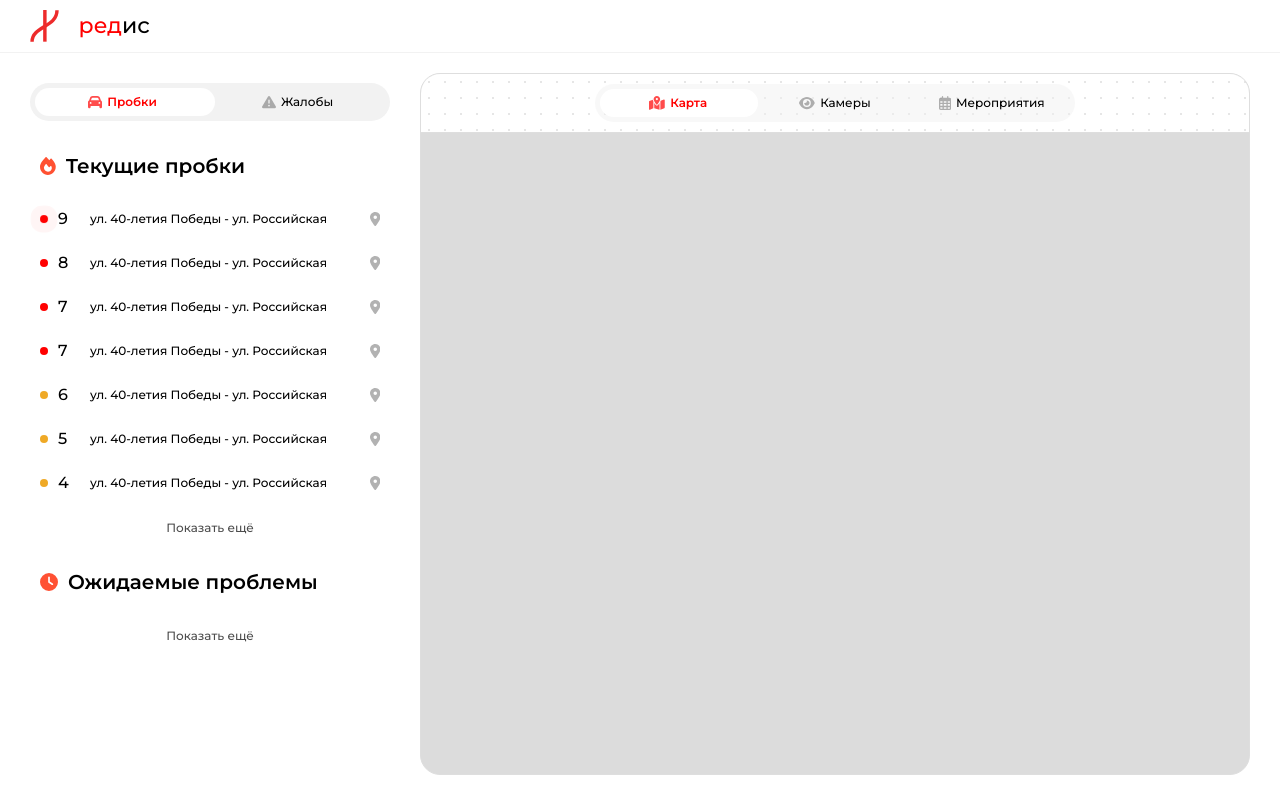
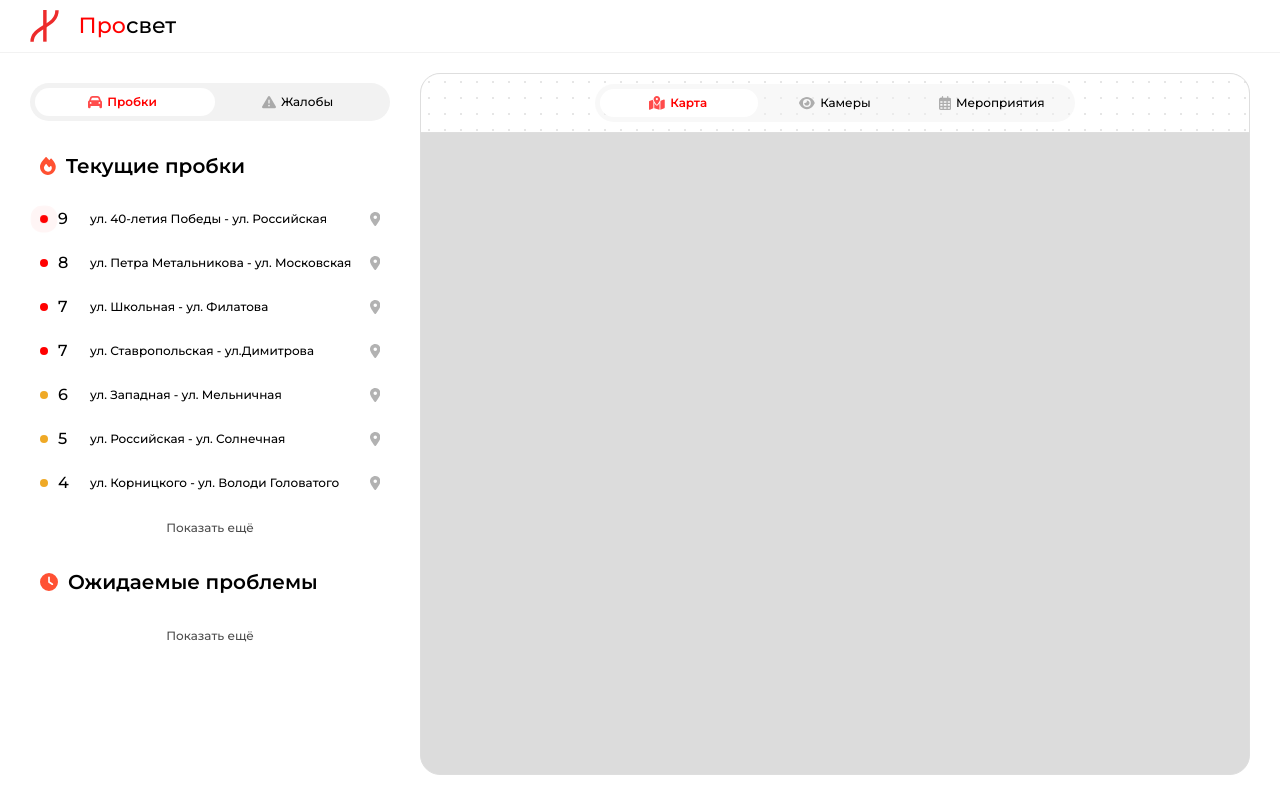
Before and after one commit to V1Jin/2nets, a plain HTML site: page frontend/index.html in a window 1280 px wide. Drawn offline with Linux system fonts and the light colour scheme; no server answers.

Commit message:
PredFinal version

```diff
--- a/camera_data.json
+++ b/camera_data.json
@@ -11,5 +11,7 @@
 
         {"type": "Feature", "id": 3, "geometry": {"type": "Point", "coordinates": [45.033709270705394,38.99925348742302]}, "properties": {"balloonContentHeader": "<strong>Корницкого/Кузнечная</strong>", "balloonContentBody": "<div><video src='assets/src/images/video.mp4' width='300px' autoplay='true' loop='true'></video></div>", "balloonContentFooter": "<span style='color:red'>Про</span>свет", "clusterCaption": "<strong><s>Еще</s> одна</strong> метка", "hintContent": "<strong>Корницкого/Кузнечная</strong>"}},
         {"type": "Feature", "id": 3, "geometry": {"type": "Point", "coordinates": [45.043279208987094,38.97789675896423]}, "properties": {"balloonContentHeader": "<strong>Красная 172</strong>", "balloonContentBody": "<div><video src='assets/src/images/video.mp4' width='300px' autoplay='true' loop='true'></video></div>", "balloonContentFooter": "<span style='color:red'>Про</span>свет", "clusterCaption": "<strong><s>Еще</s> одна</strong> метка", "hintContent": "<strong>Красная 172</strong>"}},
-        {"type": "Feature", "id": 3, "geometry": {"type": "Point", "coordinates": [45.05051372458458,38.95957209144736]}, "properties": {"balloonContentHeader": "<strong>Красных партизан/Тургенева</strong>", "balloonContentBody": "<div><video src='assets/src/images/video.mp4' width='300px' autoplay='true' loop='true'></video></div>", "balloonContentFooter": "<span style='color:red'>Про</span>свет", "clusterCaption": "<strong><s>Еще</s> одна</strong> метка", "hintContent": "<strong>Красных партизан/Тургенева</strong>"}}]
+        {"type": "Feature", "id": 3, "geometry": {"type": "Point", "coordinates": [45.05051372458458,38.95957209144736]}, "properties": {"balloonContentHeader": "<strong>Красных партизан/Тургенева</strong>", "balloonContentBody": "<div><video src='assets/src/images/video.mp4' width='300px' autoplay='true' loop='true'></video></div>", "balloonContentFooter": "<span style='color:red'>Про</span>свет", "clusterCaption": "<strong><s>Еще</s> одна</strong> метка", "hintContent": "<strong>Красных партизан/Тургенева</strong>"}},
+        {"type": "Feature", "id": 3, "geometry": {"type": "Point", "coordinates": [45.06121204094345,38.96201616003976]}, "properties": {"balloonContentHeader": "<strong>Красных партизан/Тургенева</strong>", "balloonContentBody": "<div><video src='assets/src/images/video.mp4' width='300px' autoplay='true' loop='true'></video></div>", "balloonContentFooter": "<span style='color:red'>Про</span>свет", "clusterCaption": "<strong><s>Еще</s> одна</strong> метка", "hintContent": "<strong>Красных партизан/Тургенева</strong>"}}
+    ]
 }
--- a/frontend/assets/css/components/main.css
+++ b/frontend/assets/css/components/main.css
@@ -203,8 +203,16 @@
     background-color: var(--page-bg);
     color: var(--accent);
     text-decoration: none;
+    outline: none;
+    border: 2px solid var(--accent);
+    border-radius: 30px;
+    transition: all 0.3s ease;
+}
 
-    transition: all 0.3s ease;
+.cam__link:hover{
+    cursor: pointer;
+    color: var(--page-bg);
+    background-color: var(--accent);
 }
 
 .main_tab__event_list-wrapper {
--- a/frontend/assets/js/object_manager.js
+++ b/frontend/assets/js/object_manager.js
@@ -15,7 +15,9 @@ const MockCameras = {
 
         {"type": "Feature", "id": 3, "geometry": {"type": "Point", "coordinates": [45.033709270705394,38.99925348742302]}, "properties": {balloonContentHeader: "<strong>Светлая/Родные просторы</strong>", balloonContentBody: "<div><video src='assets/src/images/video.mp4' width='300px' autoplay='true' loop='true'></video></div>", balloonContentFooter: "<span style='color:red'>Про</span>свет", clusterCaption: "<strong><s>Еще</s> одна</strong> метка", hintContent: "<strong>Светлая/Родные просторы</strong>"}},
         {"type": "Feature", "id": 3, "geometry": {"type": "Point", "coordinates": [45.043279208987094,38.95789675896423]}, "properties": {balloonContentHeader: "<strong>Светлая/Родные просторы</strong>", balloonContentBody: "<div><video src='assets/src/images/video.mp4' width='300px' autoplay='true' loop='true'></video></div>", balloonContentFooter: "<span style='color:red'>Про</span>свет", clusterCaption: "<strong><s>Еще</s> одна</strong> метка", hintContent: "<strong>Светлая/Родные просторы</strong>"}},
-        {"type": "Feature", "id": 3, "geometry": {"type": "Point", "coordinates": [45.05051372458458,38.95957209144736]}, "properties": {balloonContentHeader: "<strong>Светлая/Родные просторы</strong>", balloonContentBody: "<div><video src='assets/src/images/video.mp4' width='300px' autoplay='true' loop='true'></video></div>", balloonContentFooter: "<span style='color:red'>Про</span>свет", clusterCaption: "<strong><s>Еще</s> одна</strong> метка", hintContent: "<strong>Светлая/Родные просторы</strong>"}},]
+        {"type": "Feature", "id": 3, "geometry": {"type": "Point", "coordinates": [45.05051372458458,38.95957209144736]}, "properties": {balloonContentHeader: "<strong>Светлая/Родные просторы</strong>", balloonContentBody: "<div><video src='assets/src/images/video.mp4' width='300px' autoplay='true' loop='true'></video></div>", balloonContentFooter: "<span style='color:red'>Про</span>свет", clusterCaption: "<strong><s>Еще</s> одна</strong> метка", hintContent: "<strong>Светлая/Родные просторы</strong>"}},
+        {"type": "Feature", "id": 3, "geometry": {"type": "Point", "coordinates": [45.06182034215802,38.964161927251666]}, "properties": {balloonContentHeader: "<strong>Светлая/Родные просторы</strong>", balloonContentBody: "<div><video src='assets/src/images/video.mp4' width='300px' autoplay='true' loop='true'></video></div>", balloonContentFooter: "<span style='color:red'>Про</span>свет", clusterCaption: "<strong><s>Еще</s> одна</strong> метка", hintContent: "<strong>Светлая/Родные просторы</strong>"}},]
+
 }
 
 document.addEventListener("DOMContentLoaded", function LoadContent(){
--- a/frontend/assets/js/renderData.js
+++ b/frontend/assets/js/renderData.js
@@ -5,27 +5,27 @@ const mockCurrentJam = [
     },
     {
         level: 8,
-        address: "ул. 40-летия Победы - ул. Российская"
+        address: "ул. Петра Метальникова - ул. Московская"
     },
     {
         level: 7,
-        address: "ул. 40-летия Победы - ул. Российская"
+        address: "ул. Школьная - ул. Филатова"
     },
     {
         level: 7,
-        address: "ул. 40-летия Победы - ул. Российская"
+        address: "ул. Ставропольская - ул.Димитрова"
     },
     {
         level: 6,
-        address: "ул. 40-летия Победы - ул. Российская"
+        address: "ул. Западная - ул. Мельничная"
     },
     {
         level: 5,
-        address: "ул. 40-летия Победы - ул. Российская"
+        address: "ул. Российская - ул. Солнечная"
     },
     {
         level: 4,
-        address: "ул. 40-летия Победы - ул. Российская"
+        address: "ул. Корницкого - ул. Володи Головатого"
     }
 ];
 
--- a/frontend/index.html
+++ b/frontend/index.html
@@ -33,7 +33,7 @@
                 <div class="header__logo">
                     <img src="assets/src/images/logo.svg" />
                     <h3>
-                        <span>ред</span>ис
+                        <span>Про</span>свет
                     </h3>
                 </div>
                 <!-- <nav class="header__nav">
```
Also changed, not shown: frontend/assets/css/index.css (line endings or trailing spaces).
